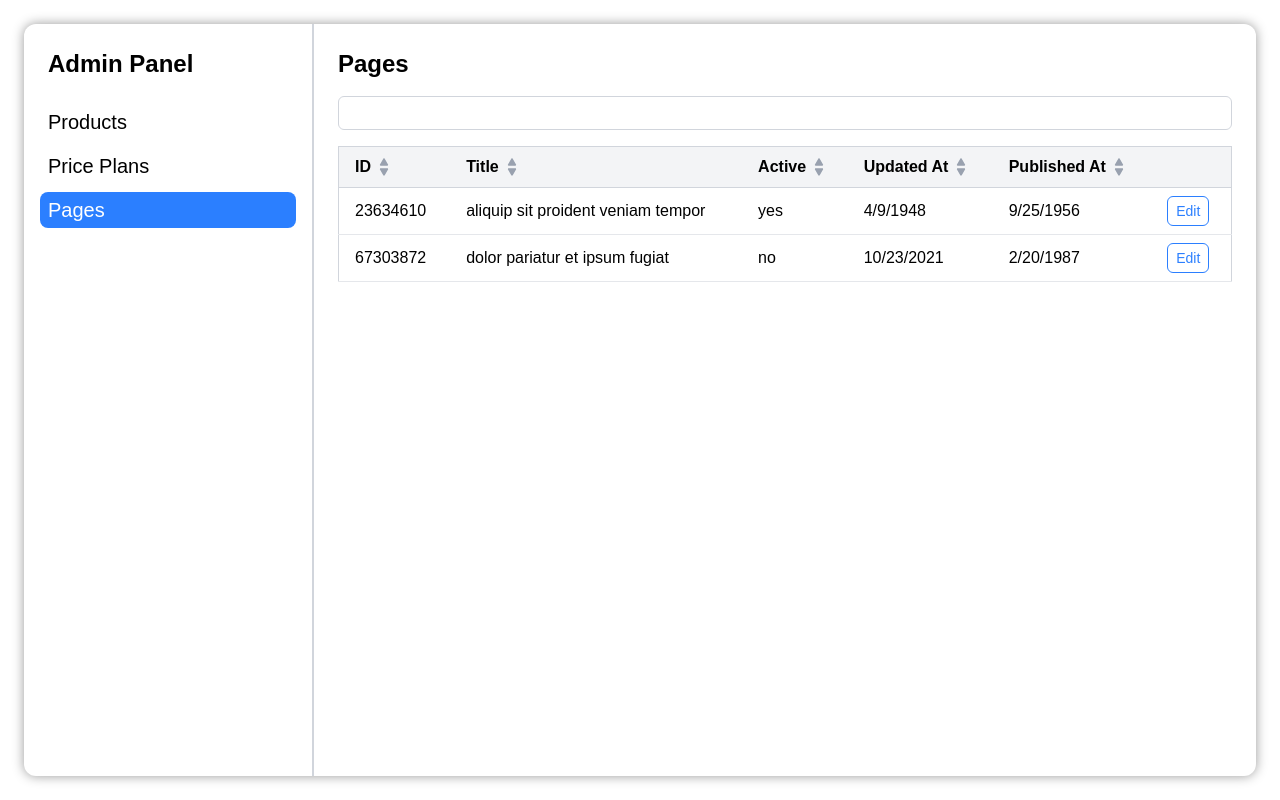
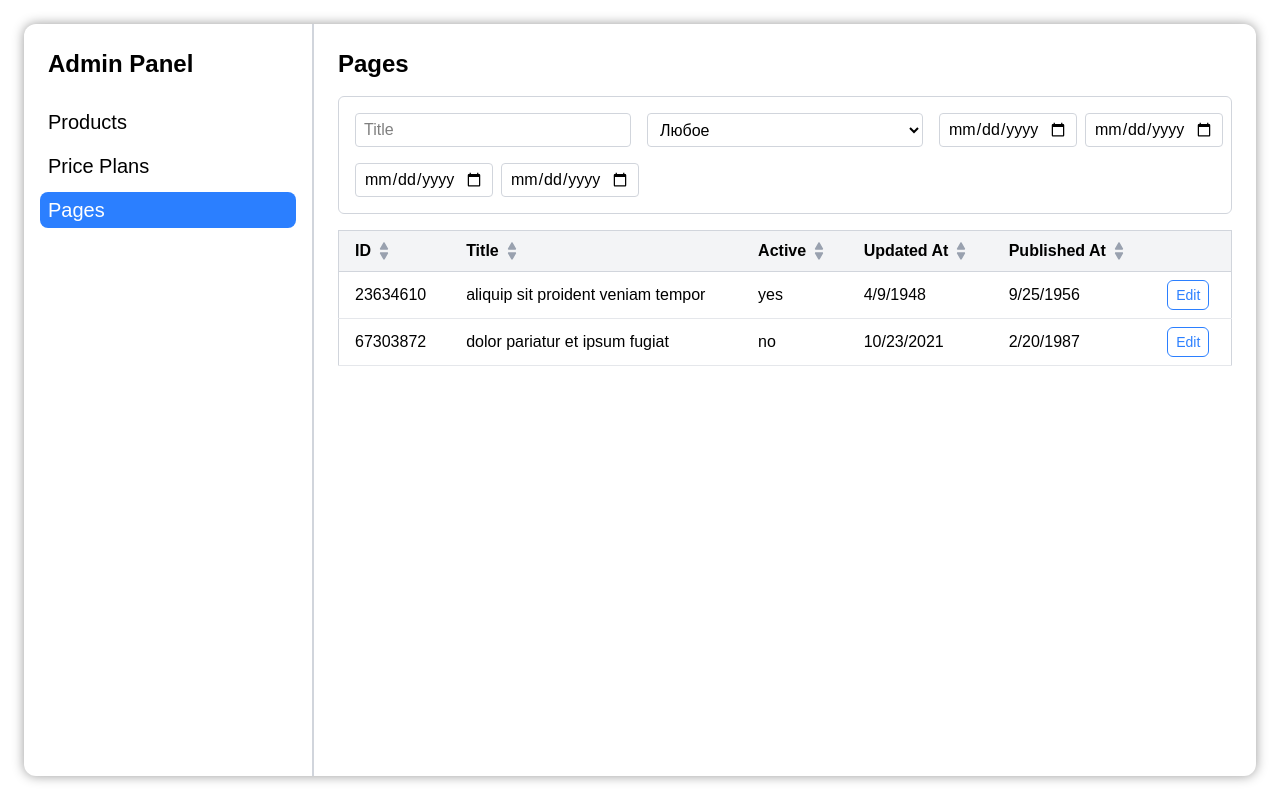
Before and after one commit to thegolova/entity-admin-ui, a Next.js app: page /pages in a window 1280 px wide. Built offline with nearby package versions, Linux system fonts and the light colour scheme.

Commit message:
added filter to PricePlans, Pages

```diff
--- a/src/app/pages/page.tsx
+++ b/src/app/pages/page.tsx
@@ -9,23 +9,26 @@ const PagesPage = () => {
   const { pages, updatePage } = useStore();
 
   const columns = [
-    { key: "id", label: "ID" },
-    { key: "title", label: "Title" },
+    { key: "id", label: "ID", type: "number" },
+    { key: "title", label: "Title", type: "string" },
     {
       key: "active",
       label: "Active",
       render: (item: PageType) => (item.active ? "yes" : "no"),
+      type: "boolean",
     },
     {
       key: "updatedAt",
       label: "Updated At",
       render: (item: PageType) => new Date(item.updatedAt).toLocaleDateString(),
+      type: "date",
     },
     {
       key: "publishedAt",
       label: "Published At",
       render: (item: PageType) =>
         new Date(item.publishedAt).toLocaleDateString(),
+      type: "date",
     },
   ];
 
--- a/src/app/price-plans/page.tsx
+++ b/src/app/price-plans/page.tsx
@@ -10,24 +10,27 @@ const PricePlansPage = () => {
   const { pricePlans, updatePricePlans } = useStore();
 
   const columns = [
-    { key: "id", label: "ID" },
-    { key: "description", label: "Description" },
+    { key: "id", label: "ID", type: "number" },
+    { key: "description", label: "Description", type: "string" },
     {
       key: "active",
       label: "Active",
       render: (item: PricePlanType) => (item.active ? "yes" : "no"),
+      type: "boolean",
     },
     {
       key: "createdAt",
       label: "Created At",
       render: (item: PricePlanType) =>
         new Date(item.createdAt).toLocaleDateString(),
+      type: "date",
     },
     {
       key: "removedAt",
       label: "Removed At",
       render: (item: PricePlanType) =>
         item.removedAt ? new Date(item.removedAt).toLocaleDateString() : "—",
+      type: "date",
     },
   ];
 
--- a/src/features/filters/applyFilters.ts
+++ b/src/features/filters/applyFilters.ts
@@ -20,16 +20,16 @@ export function applyFilters<T>(
         }
         case "number": {
           if (value == null) return true;
-          const from = filters[`${column.key}.from`];
-          const to = filters[`${column.key}.to`];
+          const from = filters[`${column.key as string}.from`];
+          const to = filters[`${column.key as string}.to`];
           if (from && Number(value) < Number(from)) return false;
           if (to && Number(value) > Number(to)) return false;
           return true;
         }
         case "date": {
           if (!value) return true;
-          const fromDate = filters[`${column.key}.from`];
-          const toDate = filters[`${column.key}.to`];
+          const fromDate = filters[`${column.key as string}.from`];
+          const toDate = filters[`${column.key as string}.to`];
           const dateVal = new Date(value);
           if (fromDate && dateVal < new Date(fromDate)) return false;
           if (toDate && dateVal > new Date(toDate)) return false;
```
